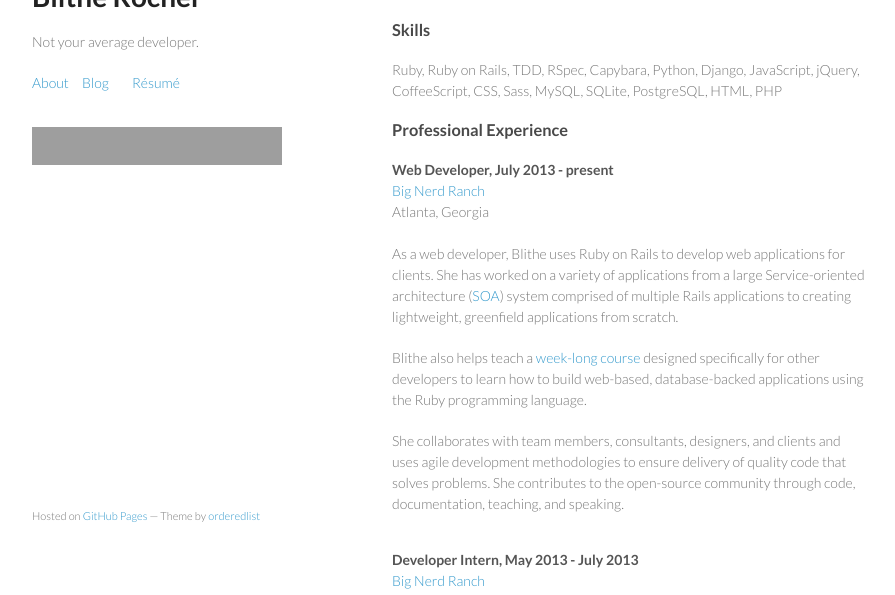
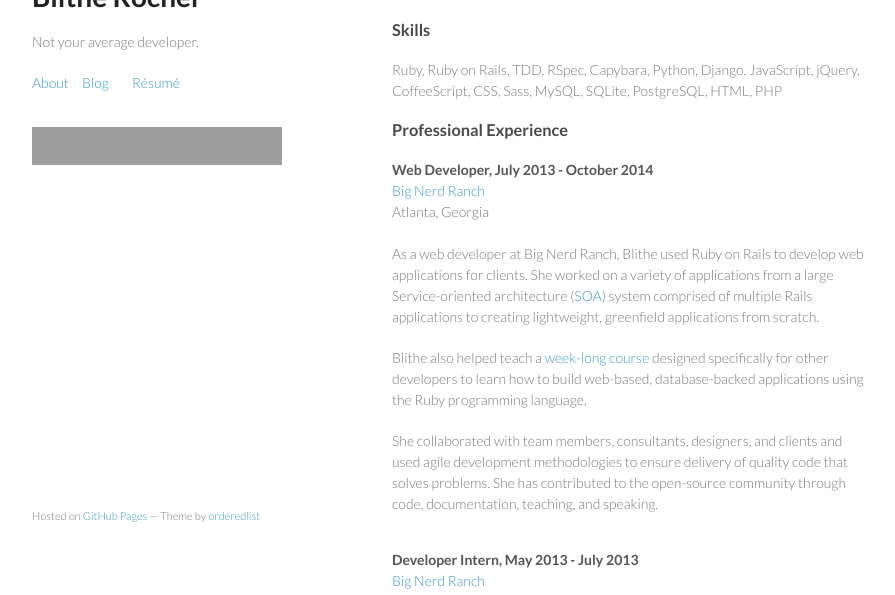
Before and after one commit to blithe/blithe.github.com, a Jekyll site: the page built from resume.html, in a window 1280 px wide and 900 px high, cut to the strip 305-900 px from the top of the window. Shown: the whole strip, without its empty margins (178-1073 px from the left). Built offline with Jekyll 4.4.1, drawn with Linux system fonts in a browser that asks for light colours; grey boxes are pictures that could not be loaded.

Commit message:
Update resume for last day at BNR.

```diff
--- a/index.html
+++ b/index.html
@@ -4,8 +4,8 @@ title: Blithe Rocher
 ---
 
 <h2>About</h2>
-<p>Blithe Rocher is a web developer based in Oakland, California. She works remotely full-time for an Atlanta-based company called <a href="http://www.bignerdranch.com">Big Nerd Ranch</a>. At BNR she uses <a href="http://rubyonrails.org">Ruby on Rails</a> to develop web applications for clients and helps to teach a <a href="https://training.bignerdranch.com/classes/ruby-on-the-server">Ruby training course</a>. Prior to becoming a developer, she received a PhD in physical chemistry from the <a href="http://www.usc.edu">University of Southern California</a>.</p>
+<p>Blithe Rocher is a web developer based in Oakland, California. Previously, Blithe worked for an Atlanta-based <a href="http://www.bignerdranch.com">Big Nerd Ranch</a>. At BNR she used <a href="http://rubyonrails.org">Ruby on Rails</a> to develop web applications for clients and helped teach a <a href="https://training.bignerdranch.com/classes/ruby-on-the-server">Ruby training course</a>. Prior to becoming a developer, she received a PhD in physical chemistry from the <a href="http://www.usc.edu">University of Southern California</a>.</p>
 
-<p>Additionally, Blithe is passionate about teaching other women how to become developers. Prior to moving to Oakland, she helped co-organize <a href="http://www.meetup.com/Rails-Girls-Atlanta/">Rails Girls ATL</a>, a monthly meetup for women interested in learning about programming.</p>
+<p>Additionally, Blithe is passionate about teaching other women how to become developers. She helped co-organize <a href="http://www.meetup.com/Rails-Girls-Atlanta/">Rails Girls ATL</a>, a monthly meetup for women interested in learning about programming.</p>
 
 <p>When she's not crafting web applications, she spends time traveling, riding her <a href="http://app.strava.com/athletes/13682">bike</a>, or with her dog <a href="http://farm8.staticflickr.com/7190/6839760614_4b2fbf6783_b.jpg">Nola</a>.</p>
--- a/resume.html
+++ b/resume.html
@@ -15,14 +15,14 @@ title: Blithe Rocher | R&eacute;sum&eacute;
 <h3>Professional Experience</h3>
 <div class="jobs clearfix">
   <div class="job">
-    <strong>Web Developer, July 2013 - present</strong><br>
+    <strong>Web Developer, July 2013 - October 2014</strong><br>
     <a href="http://www.bignerdranch.com/">Big Nerd Ranch</a><br>
     Atlanta, Georgia<br><br>
-    <p>As a web developer, Blithe uses Ruby on Rails to develop web applications for clients. She has worked on a variety of applications from a large Service-oriented architecture (<a href="http://en.wikipedia.org/wiki/Service-oriented_architecture">SOA</a>) system comprised of multiple Rails applications to creating lightweight, greenfield applications from scratch.</p>
+    <p>As a web developer at Big Nerd Ranch, Blithe used Ruby on Rails to develop web applications for clients. She worked on a variety of applications from a large Service-oriented architecture (<a href="http://en.wikipedia.org/wiki/Service-oriented_architecture">SOA</a>) system comprised of multiple Rails applications to creating lightweight, greenfield applications from scratch.</p>
 
-    <p>Blithe also helps teach a <a href="https://training.bignerdranch.com/classes/ruby-on-the-server">week-long course</a> designed specifically for other developers to learn how to build web-based, database-backed applications using the Ruby programming language.
+    <p>Blithe also helped teach a <a href="https://training.bignerdranch.com/classes/ruby-on-the-server">week-long course</a> designed specifically for other developers to learn how to build web-based, database-backed applications using the Ruby programming language.
 
-    <p>She collaborates with team members, consultants, designers, and clients and uses agile development methodologies to ensure delivery of quality code that solves problems. She contributes to the open-source community through code, documentation, teaching, and speaking.</p>
+    <p>She collaborated with team members, consultants, designers, and clients and used agile development methodologies to ensure delivery of quality code that solves problems. She has contributed to the open-source community through code, documentation, teaching, and speaking.</p>
   </div>
 
   <div class="job">
```
